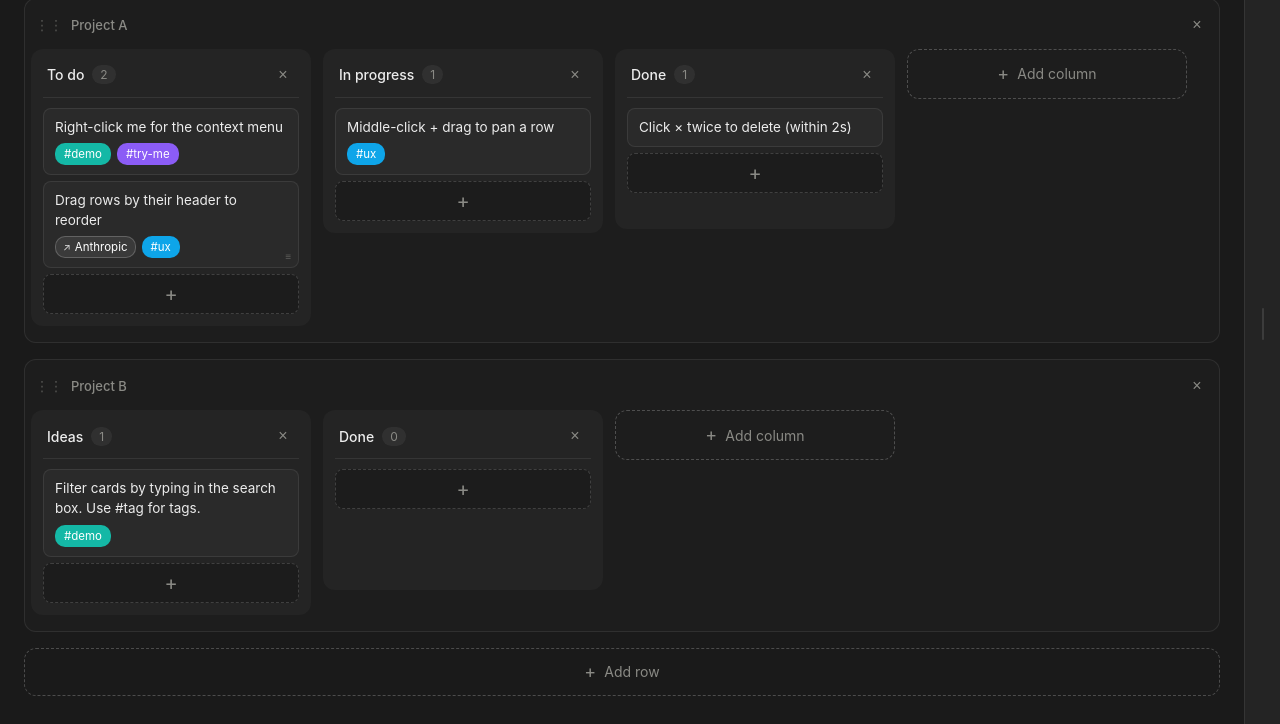
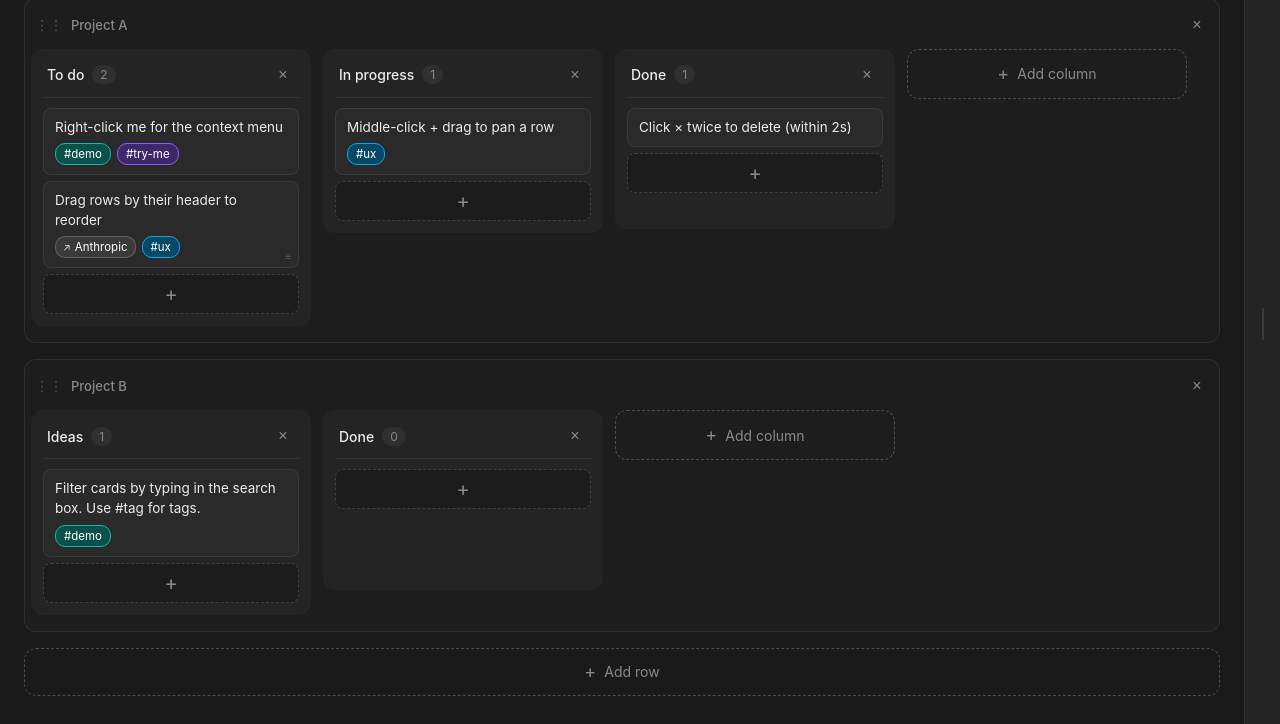
Before and after one commit to localkanban/localkanban.github.io, a plain HTML site: page index.html in a window 1280 px wide. Shown: the part 76-800 px from the top of the page. Drawn offline with Linux system fonts and the light colour scheme.

Commit message:
Fix tag colors to be easier to read

```diff
--- a/index.html
+++ b/index.html
@@ -1421,8 +1421,22 @@
     return TAG_COLOR_SWATCHES[h % TAG_COLOR_SWATCHES.length];
   }
 
+  /** Mix tag hue toward black so white label text stays readable. */
+  function dimTagFill(hex) {
+    const h = hex.startsWith('#') ? hex.slice(1) : hex;
+    if (h.length < 6) return hex;
+    const r = parseInt(h.slice(0, 2), 16);
+    const g = parseInt(h.slice(2, 4), 16);
+    const b = parseInt(h.slice(4, 6), 16);
+    if (Number.isNaN(r) || Number.isNaN(g) || Number.isNaN(b)) return hex;
+    const k = 0.44;
+    return `rgb(${Math.round(r * k)}, ${Math.round(g * k)}, ${Math.round(b * k)})`;
+  }
+
   function applyTagColorsToElement(el, tag) {
-    el.style.backgroundColor = tagBackgroundForString(tag);
+    const base = tagBackgroundForString(tag);
+    el.style.backgroundColor = dimTagFill(base);
+    el.style.borderColor = base;
     el.style.color = '#ffffff';
   }
 
```
